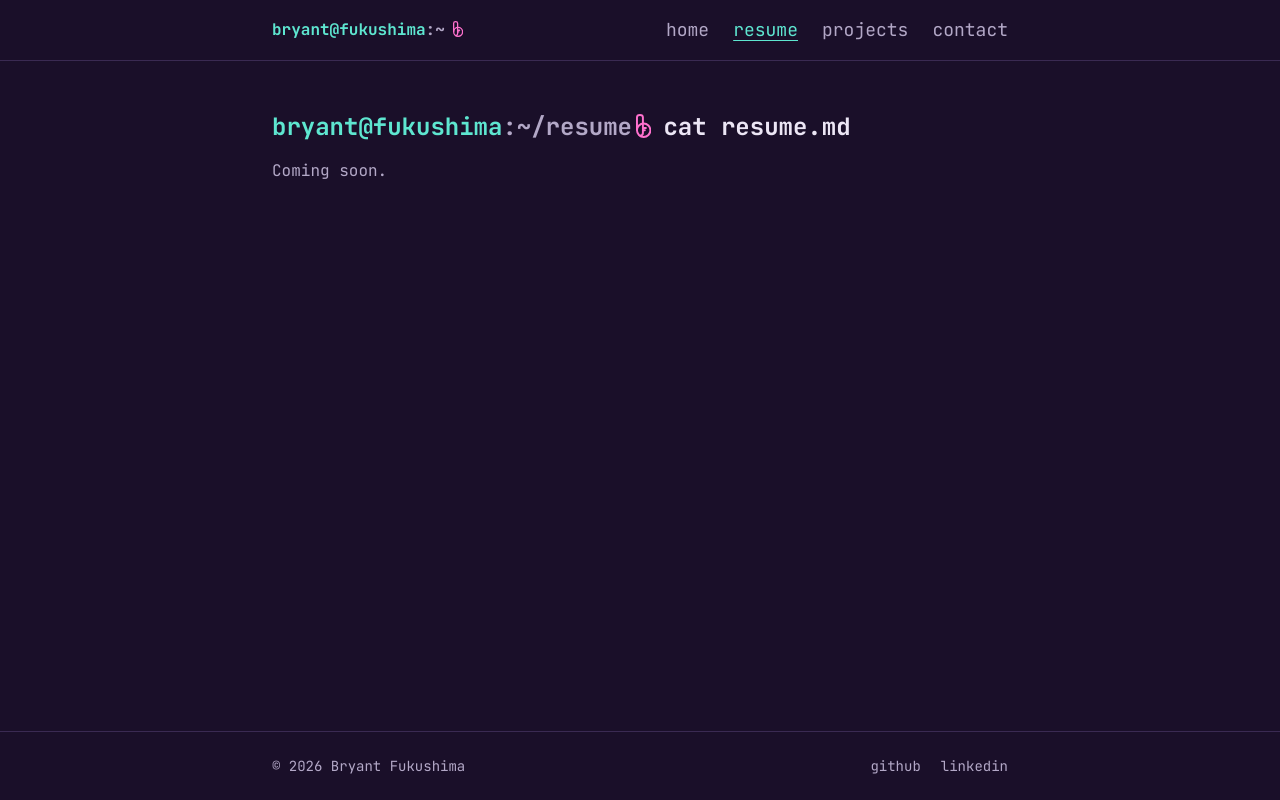
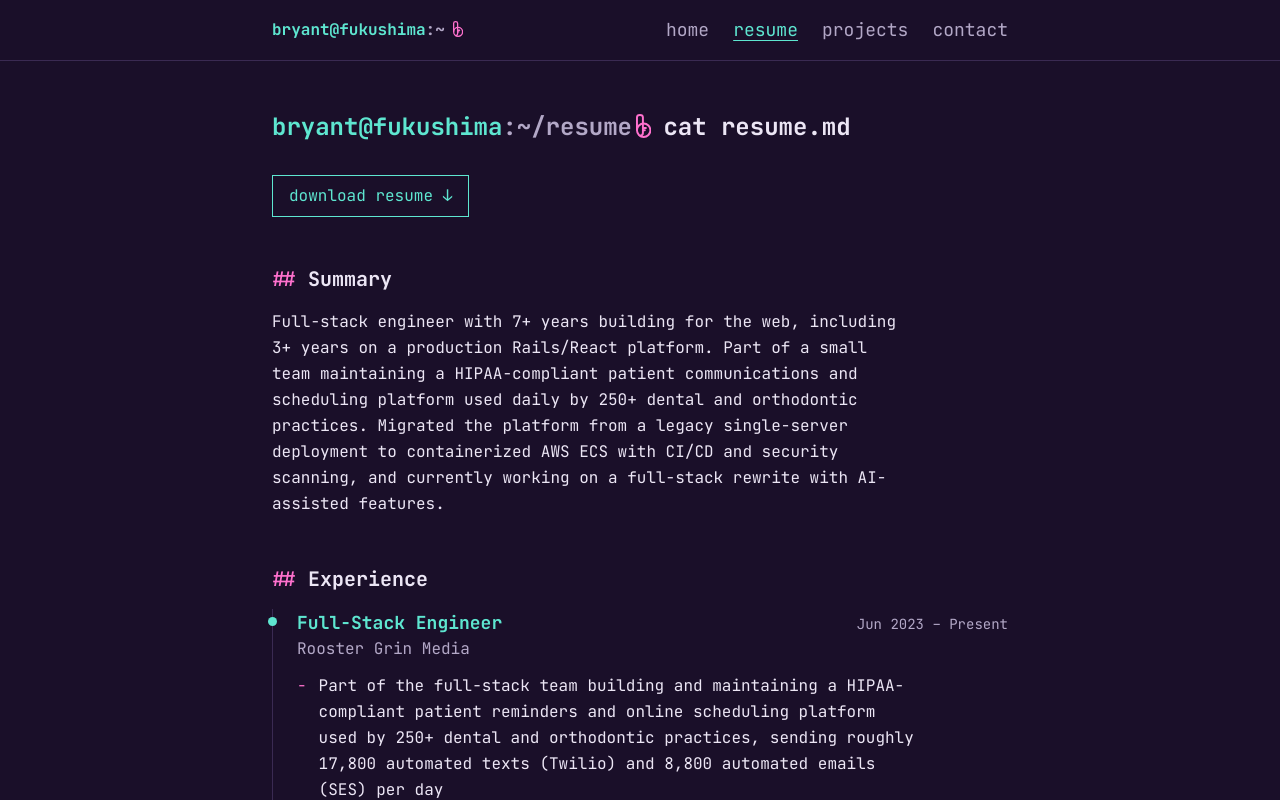
Before and after one commit to BryantFukushima/portfolio, a Next.js app: page /resume in a window 1280 px wide. Shown: the top 800 px of the page. Built offline with nearby package versions, Linux system fonts and the light colour scheme.

Commit message:
add resume page with timeline, skills, education, and PDF download
Co-Authored-By: Claude Opus 5.5 <noreply@anthropic.com>

```diff
--- a/src/app/resume/page.tsx
+++ b/src/app/resume/page.tsx
@@ -1,18 +1,47 @@
 import type { Metadata } from "next";
+import { EducationList } from "@/components/education-list";
+import { ExperienceTimeline } from "@/components/experience-timeline";
 import { PromptHeading } from "@/components/prompt-heading";
-import { site } from "@/content";
+import { ResumeSection } from "@/components/resume-section";
+import { SkillList } from "@/components/skill-list";
+import { education, experience, profile, site, skills } from "@/content";
+import type { CSSVars } from "@/lib/css";
 
 export const metadata: Metadata = {
   title: "Resume",
 };
 
 export default function ResumePage() {
-  const { path, command, placeholder } = site.pages.resume;
+  const { path, command, download, sections } = site.pages.resume;
+  // The reveal waits for the title's command to finish typing, so it needs the command's length.
+  const style: CSSVars = { "--chars": command.length };
 
   return (
-    <section>
+    <div style={style}>
       <PromptHeading path={path} command={command} />
-      <p className="mt-4 text-muted">{placeholder}</p>
-    </section>
+      <div className="motion-safe:animate-reveal">
+        {/* A plain <a>, not <Link>: it's a file, not a page. `download` saves it instead of opening it. */}
+        <a
+          href={download.href}
+          download
+          className="mt-8 inline-block border border-teal px-4 py-2 text-teal hover:bg-teal hover:text-bg"
+        >
+          {download.label} <span aria-hidden="true">↓</span>
+        </a>
+
+        <ResumeSection heading={sections.summary}>
+          <p className="max-w-[65ch] leading-relaxed">{profile.summary}</p>
+        </ResumeSection>
+        <ResumeSection heading={sections.experience}>
+          <ExperienceTimeline roles={experience} />
+        </ResumeSection>
+        <ResumeSection heading={sections.skills}>
+          <SkillList groups={skills} />
+        </ResumeSection>
+        <ResumeSection heading={sections.education}>
+          <EducationList entries={education} />
+        </ResumeSection>
+      </div>
+    </div>
   );
 }
--- /dev/null
+++ b/src/components/education-list.tsx
@@ -0,0 +1,21 @@
+import type { Education } from "@/content/schemas";
+
+type EducationListProps = {
+  entries: Education[];
+};
+
+export function EducationList({ entries }: EducationListProps) {
+  return (
+    <ul className="space-y-4">
+      {entries.map((entry) => (
+        <li key={entry.school}>
+          <div className="flex flex-col sm:flex-row sm:items-baseline sm:justify-between sm:gap-4">
+            <h3 className="font-bold text-teal">{entry.school}</h3>
+            <p className="text-sm text-muted">{entry.year}</p>
+          </div>
+          <p>{entry.credential}</p>
+        </li>
+      ))}
+    </ul>
+  );
+}
--- /dev/null
+++ b/src/components/experience-timeline.tsx
@@ -0,0 +1,45 @@
+import type { Role } from "@/content/schemas";
+import { formatYearMonth } from "@/lib/dates";
+
+type ExperienceTimelineProps = {
+  roles: Role[];
+};
+
+// Roles down a vertical line, most recent first, with a dot marking each one.
+export function ExperienceTimeline({ roles }: ExperienceTimelineProps) {
+  return (
+    <ol className="space-y-10 border-l border-line">
+      {roles.map((role) => (
+        <li key={`${role.title}-${role.start}`} className="relative pl-6">
+          <span
+            aria-hidden="true"
+            className="absolute top-2 -left-[5px] size-[9px] rounded-full bg-teal"
+          />
+          <div className="flex flex-col sm:flex-row sm:items-baseline sm:justify-between sm:gap-4">
+            <h3 className="font-bold text-teal sm:text-lg">{role.title}</h3>
+            <p className="text-sm text-muted">
+              <time dateTime={role.start}>{formatYearMonth(role.start)}</time>
+              {" – "}
+              {role.end ? (
+                <time dateTime={role.end}>{formatYearMonth(role.end)}</time>
+              ) : (
+                "Present"
+              )}
+            </p>
+          </div>
+          <p className="text-muted">{role.company}</p>
+          <ul className="mt-3 max-w-[65ch] space-y-2 leading-relaxed">
+            {role.bullets.map((bullet) => (
+              <li key={bullet} className="flex gap-3">
+                <span aria-hidden="true" className="text-magenta">
+                  -
+                </span>
+                <span>{bullet}</span>
+              </li>
+            ))}
+          </ul>
+        </li>
+      ))}
+    </ol>
+  );
+}
--- /dev/null
+++ b/src/components/resume-section.tsx
@@ -0,0 +1,23 @@
+import type { ReactNode } from "react";
+
+type ResumeSectionProps = {
+  heading: string;
+  // ReactNode is anything React can render: elements, text, lists, or nothing.
+  children: ReactNode;
+};
+
+// A resume section with a Markdown-style heading ("## Experience"), since the page is the output
+// of `cat resume.md`. The "##" is decoration, so screen readers only hear the heading text.
+export function ResumeSection({ heading, children }: ResumeSectionProps) {
+  return (
+    <section className="mt-12">
+      <h2 className="text-lg font-bold sm:text-xl">
+        <span aria-hidden="true" className="text-magenta">
+          ##{" "}
+        </span>
+        {heading}
+      </h2>
+      <div className="mt-4">{children}</div>
+    </section>
+  );
+}
--- /dev/null
+++ b/src/components/skill-list.tsx
@@ -0,0 +1,19 @@
+import type { SkillGroup } from "@/content/schemas";
+
+type SkillListProps = {
+  groups: SkillGroup[];
+};
+
+// One row per group: the label, then its skills separated by dots.
+export function SkillList({ groups }: SkillListProps) {
+  return (
+    <dl className="space-y-3 leading-relaxed">
+      {groups.map((group) => (
+        <div key={group.label} className="sm:flex sm:gap-4">
+          <dt className="shrink-0 text-teal sm:w-48">{group.label}</dt>
+          <dd>{group.items.join(" · ")}</dd>
+        </div>
+      ))}
+    </dl>
+  );
+}
--- a/src/content/experience.ts
+++ b/src/content/experience.ts
@@ -7,7 +7,7 @@ export const experienceData: Role[] = [
     title: "Full-Stack Engineer",
     start: "2023-06",
     bullets: [
-      "Part of the full-stack team building and maintaining a HIPAA-compliant patient reminders and online scheduling platform used by 250+ dental and orthodontic practices, sending roughly 17,800 automated texts and 8,800 automated emails per day",
+      "Part of the full-stack team building and maintaining a HIPAA-compliant patient reminders and online scheduling platform used by 250+ dental and orthodontic practices, sending roughly 17,800 automated texts (Twilio) and 8,800 automated emails (SES) per day",
       "Migrated the application from a legacy, single-instance EC2 deployment to a fully containerized architecture on AWS (ECS, ECR, RDS/PostgreSQL, ElastiCache) with CI/CD through CodePipeline and CodeBuild",
       "Build and maintain Ruby on Rails backend services, using Sidekiq for background job orchestration and Sentry for error monitoring and observability",
       "Build and maintain integrations with leading practice management systems (Cloud9, Dolphin, Greyfinch, TOPS, Open Dental, Carestream)",
--- a/src/content/profile.ts
+++ b/src/content/profile.ts
@@ -5,7 +5,7 @@ export const profileData: Profile = {
   title: "Full-Stack Engineer",
   location: "Hawaii, USA - Remote",
   summary:
-    "Full-stack developer with 4+ years of experience building and scaling production web applications. Part of a small team building and maintaining a HIPAA-compliant patient communications and online scheduling platform used daily by 250+ dental and orthodontic practices, built on Ruby on Rails, React, PostgreSQL, and AWS. Migrated the platform from a legacy single-server deployment to a fully containerized AWS architecture, and currently working on a full frontend and backend rewrite to modernize the stack.",
+    "Full-stack engineer with 7+ years building for the web, including 3+ years on a production Rails/React platform. Part of a small team maintaining a HIPAA-compliant patient communications and scheduling platform used daily by 250+ dental and orthodontic practices. Migrated the platform from a legacy single-server deployment to containerized AWS ECS with CI/CD and security scanning, and currently working on a full-stack rewrite with AI-assisted features.",
   pitch:
     "7+ years building for the web, from pixel-perfect frontends to the AWS infrastructure behind them. Currently I help run a HIPAA-compliant scheduling and patient communications platform used by 250+ dental and orthodontic practices.",
   about: [
--- a/src/content/schemas.ts
+++ b/src/content/schemas.ts
@@ -36,6 +36,25 @@ export const HomePageSchema = PageIntroSchema.omit({
   resumeLinkLabel: text,
 });
 
+// Resume has real content instead of a placeholder: the PDF link and the section headings.
+export const ResumePageSchema = PageIntroSchema.omit({
+  placeholder: true,
+}).extend({
+  download: InternalLinkSchema.extend({
+    // Files in public/ are served from the site root, e.g. public/resume.pdf → /resume.pdf.
+    href: z
+      .string()
+      .regex(/^\/[\w-]+\.pdf$/, "Use a PDF in public/, e.g. /resume.pdf"),
+  }),
+  // Listed in the order they appear on the page.
+  sections: z.object({
+    summary: text,
+    experience: text,
+    skills: text,
+    education: text,
+  }),
+});
+
 export const SiteSchema = z.object({
   prompt: text,
   description: text,
@@ -43,7 +62,7 @@ export const SiteSchema = z.object({
   nav: z.array(InternalLinkSchema).min(1),
   pages: z.object({
     home: HomePageSchema,
-    resume: PageIntroSchema,
+    resume: ResumePageSchema,
     projects: PageIntroSchema,
     contact: PageIntroSchema,
   }),
--- a/src/content/site.ts
+++ b/src/content/site.ts
@@ -20,7 +20,16 @@ export const siteData: Site = {
     resume: {
       path: "~/resume",
       command: "cat resume.md",
-      placeholder: "Coming soon.",
+      download: {
+        label: "download resume",
+        href: "/BryantFukushima_Resume_2026.pdf",
+      },
+      sections: {
+        summary: "Summary",
+        experience: "Experience",
+        skills: "Skills",
+        education: "Education",
+      },
     },
     projects: {
       path: "~/projects",
--- a/src/content/skills.ts
+++ b/src/content/skills.ts
@@ -3,39 +3,61 @@ import type { SkillGroup } from "@/content/schemas";
 export const skillsData: SkillGroup[] = [
   {
     label: "Languages",
-    items: ["Ruby", "JavaScript", "TypeScript", "HTML", "CSS/Sass"],
+    items: [
+      "Ruby",
+      "JavaScript",
+      "TypeScript",
+      "SQL",
+      "HTML",
+      "CSS/Sass",
+      "Bash",
+    ],
   },
   {
     label: "Backend",
-    items: ["Ruby on Rails", "Sidekiq", "PostgreSQL", "Node.js", "REST APIs"],
+    items: [
+      "Ruby on Rails",
+      "ActiveRecord",
+      "Sidekiq",
+      "Devise",
+      "Node.js",
+      "REST APIs",
+      "PostgreSQL",
+      "Redis/Valkey",
+    ],
   },
   {
     label: "Frontend",
-    items: [
-      "React",
-      "Vue.js",
-      "Nuxt.js",
-      "Vite",
-      "TanStack",
-      "Tailwind",
-      "shadcn/ui",
-    ],
+    items: ["React", "Vue.js", "Nuxt.js", "Material UI", "Ant Design"],
   },
   {
-    label: "Testing",
-    items: ["Vitest", "Playwright"],
+    label: "Testing & Security",
+    items: [
+      "RSpec",
+      "FactoryBot",
+      "Playwright",
+      "Brakeman",
+      "bundler-audit",
+      "gitleaks",
+    ],
   },
   {
     label: "Cloud & DevOps",
     items: [
-      "AWS (ECS, ECR, EC2, RDS, ElastiCache, SES, CodePipeline, CodeBuild)",
+      "AWS (ECS, ECR, EC2, RDS, ElastiCache, S3, CloudFront, SES, CodePipeline)",
       "Docker",
-      "Git/GitHub",
+      "CircleCI",
       "Sentry",
     ],
   },
   {
-    label: "Other",
-    items: ["AI integration (Claude)", "WordPress"],
+    label: "Integrations & AI",
+    items: [
+      "Claude / Claude Code",
+      "OpenAI API",
+      "Twilio",
+      "CoreDial & SkySwitch VoIP",
+      "WordPress",
+    ],
   },
 ];
--- /dev/null
+++ b/src/lib/dates.ts
@@ -0,0 +1,22 @@
+// `as const` keeps each name as its exact text and makes the list read-only.
+const MONTHS = [
+  "Jan",
+  "Feb",
+  "Mar",
+  "Apr",
+  "May",
+  "Jun",
+  "Jul",
+  "Aug",
+  "Sep",
+  "Oct",
+  "Nov",
+  "Dec",
+] as const;
+
+// "2023-06" → "Jun 2023". Reads the string directly instead of using Date, so time zones can't
+// shift the month. The content schema guarantees the YYYY-MM format.
+export function formatYearMonth(value: string): string {
+  const [year, month] = value.split("-");
+  return `${MONTHS[Number(month) - 1]} ${year}`;
+}
```
Also changed, not shown: 2 other files (tests, documents, lock files or other folders).
